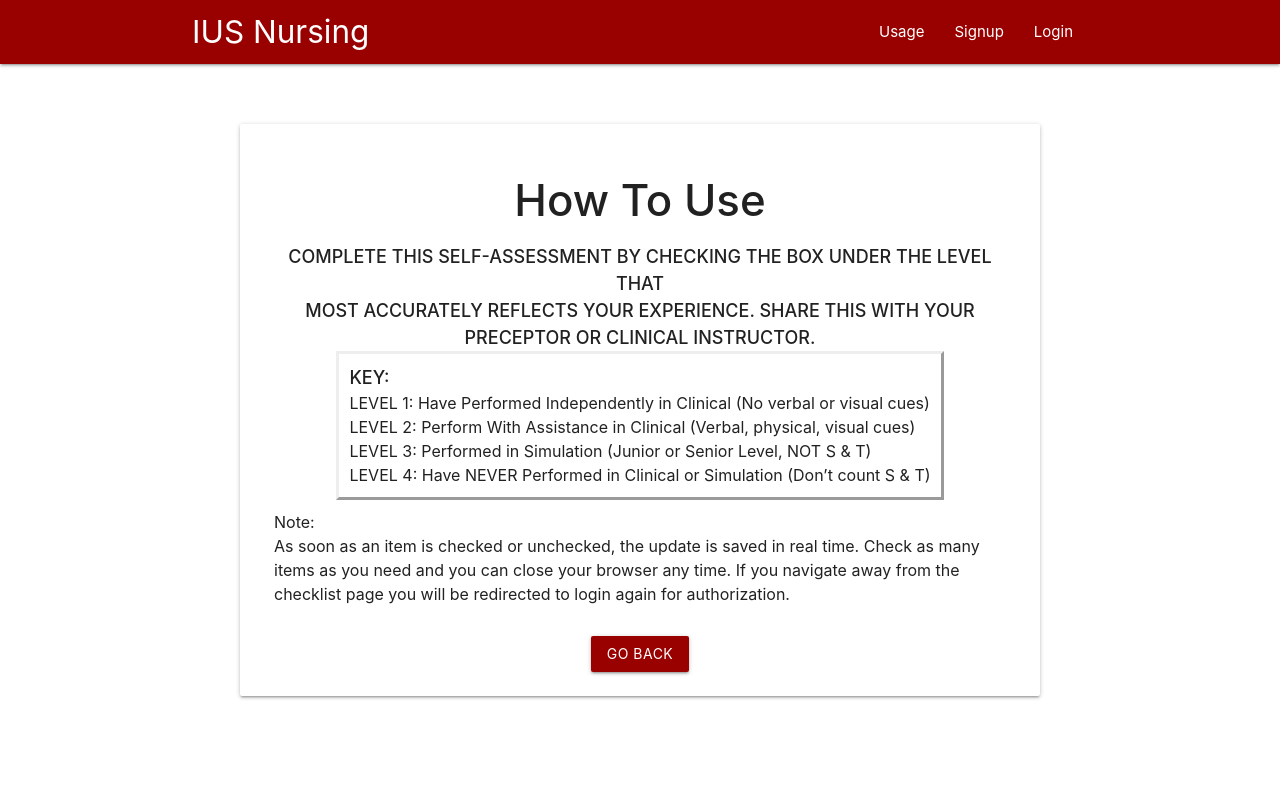
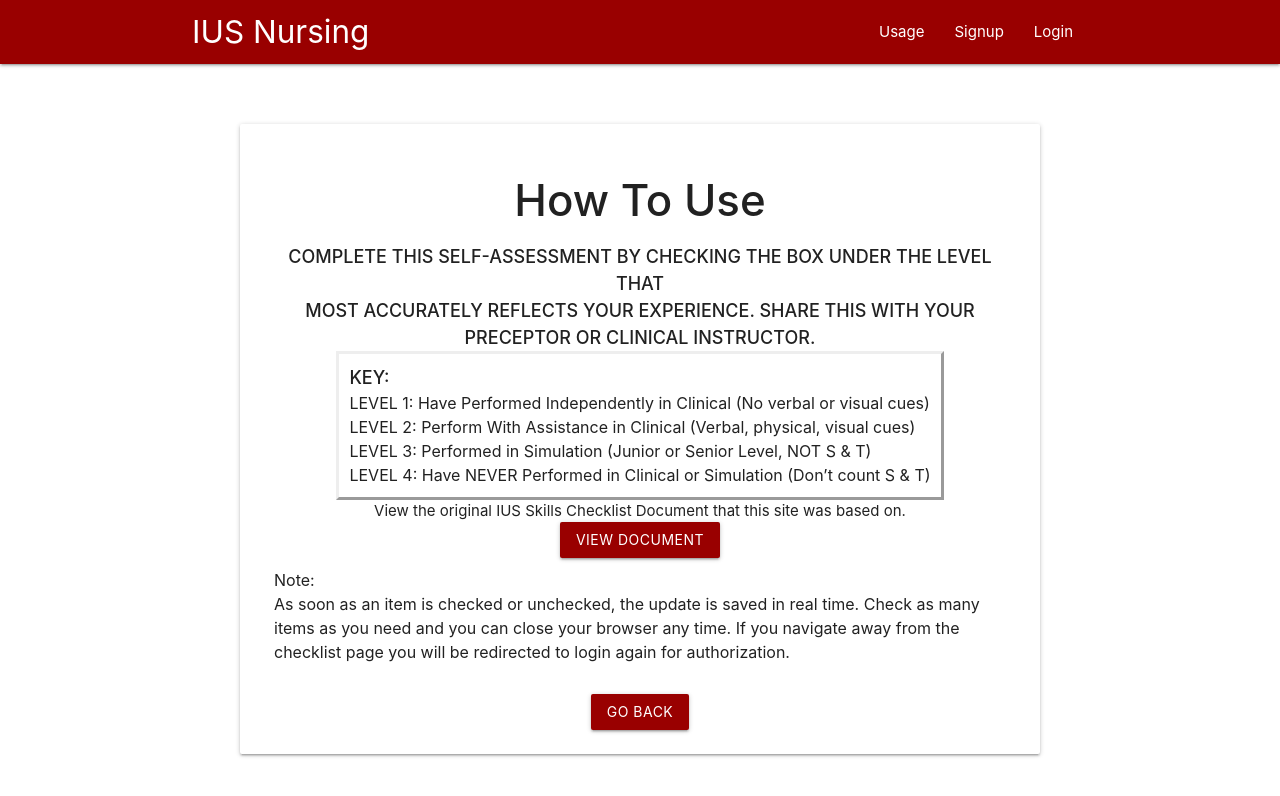
Before and after one commit to Trauma-Troopers/Nursing-App, a Vue app in the folder clientform/: page /readme in a window 1280 px wide. Shown: the top 796 px of the page. Built offline with nearby package versions, Linux system fonts and the light colour scheme.

Commit message:
Added new page with embed google doc of the original skills checklist form and a route to it on the Usage page

```diff
--- a/clientform/src/App.vue
+++ b/clientform/src/App.vue
@@ -13,6 +13,7 @@ import Navbar from "@/components/layout/Navbar";
 import CheckList from "@/components/layout/CheckList";
 import Admin from "@/components/layout/Admin";
 import ReadMe from "@/components/layout/ReadMe";
+import CheckDoc from "@/components/layout/CheckDoc";
 
 export default {
   name: "App",
--- /dev/null
+++ b/clientform/src/components/layout/CheckDoc.vue
@@ -0,0 +1,22 @@
+<template>
+  <div>
+      <div class ="frame-padding">
+          <div class="field center">
+            <a class="btn" style = "background-color:#990000" @click="$router.go(-1)">Go Back</a>
+        </div>
+      <center><iframe src="https://docs.google.com/document/d/e/2PACX-1vRWANkKxdKlv_8QUjJ3BoyjGJqF38rYitt3wVVh6Fo9J967DIwf7qp-xtR03faZ9BiFJJB8gD7CUheV/pub?embedded=true" height="800" width=800></iframe></center>
+    </div>
+  </div>
+</template>
+
+<script>
+    export default {
+        name: 'CheckDoc'
+    }
+</script>
+
+<style>
+    .frame-padding{
+        padding-top: 20px;
+    }
+</style>
--- a/clientform/src/components/layout/ReadMe.Vue
+++ b/clientform/src/components/layout/ReadMe.Vue
@@ -20,7 +20,11 @@
                 LEVEL 3: Performed in Simulation (Junior or Senior Level, NOT S & T)<br>
                 LEVEL 4: Have NEVER Performed in Clinical or Simulation (Don’t count S & T)<br>
             </p>
-            </div>
+        </div>
+        <div class="field center">
+            <p>View the original IUS Skills Checklist Document that this site was based on.</p>
+            <a class="btn" style = "background-color:#990000" @click="$router.push('/checkdoc')">View Document</a>
+       </div>
         <p class="padding-top level-section" style="font-size:16px">
 
         Note:
--- a/clientform/src/router/index.js
+++ b/clientform/src/router/index.js
@@ -5,6 +5,7 @@ import Login from '@/components/auth/Login'
 import CheckList from '@/components/layout/CheckList'
 import Admin from '@/components/layout/Admin'
 import ReadMe from '@/components/layout/ReadMe'
+import CheckDoc from '@/components/layout/CheckDoc'
 
 Vue.use(Router)
 
@@ -32,6 +33,10 @@ const router = new Router({
       path: '/readme',
       name: 'ReadMe',
       component: ReadMe
+    }, {
+      path: '/checkdoc',
+      name: 'CheckDoc',
+      component: CheckDoc
     }
   ]
 })
```
